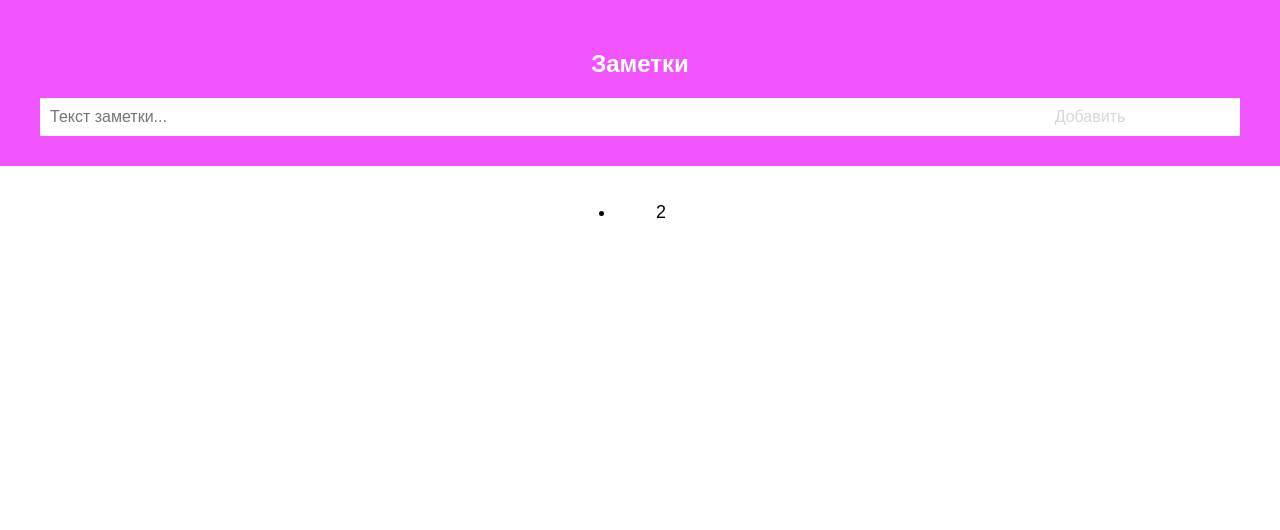
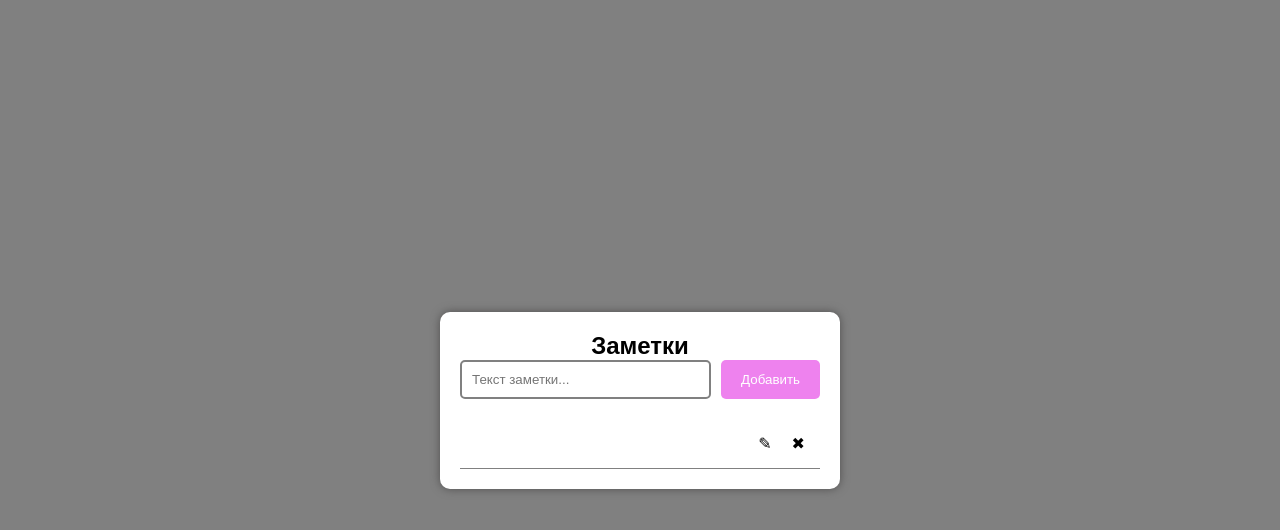
Before and after one commit to UlianaSavi/TODO-editor, a plain HTML site: page index.html in a window 1280 px wide. Drawn offline with Linux system fonts and the light colour scheme.

Commit message:
implement genetaring todos

```diff
--- a/index.html
+++ b/index.html
@@ -9,10 +9,13 @@
 </head>
 
 <body>
+    <div class="container">
         <div id="header" class="header">
             <h2>Заметки</h2>
+            <form id="addForm" class="addForm" action="">
                 <input type="text" class="todoInp" placeholder="Текст заметки...">
-        <span onclick="add()" class="addBtn">Добавить</span>
+                <button type="submit" class="addBtn">Добавить</span>
+            </form>
         </div>
 
         <ul class="list">
@@ -21,8 +24,8 @@
                 <div class="btn">✎</div>
                 <div class="btn">✖</div>
             </li>
-        <li class="list__item">2</li>
         </ul>
+    </div>
 
     <script src="./src/index.js"></script>
 </body>
--- a/src/index.js
+++ b/src/index.js
@@ -1,14 +1,54 @@
-const todosList = [];
+const todosListValues = [];
+const addForm = document.getElementById("addForm");
+const todoInput = document.querySelector('.todoInp');
+const list = document.querySelector('.list');
 
-const add = (item) => {
-    todosList.push(item);
+addForm.addEventListener('submit', (e) => {
+    e.preventDefault();
+    const inputValue = todoInput.value;
+    todoInput.value = '';
+    if (inputValue) {
+        addItem(inputValue)
+    }
+});
+
+
+const addItem = (item) => {
+    todosListValues.push(item);
+    generateList();
 }
 
-my_element.addEventListener("click", function (e) {
-    console.log(this.className); // logs the className of my_element
-    console.log(e.currentTarget === this); // logs `true`
-});
+const editItem = (item) => {
+    todosListValues.push(item);
+}
 
-const generateList = (list) => {
+const deleteItem = (item) => {
+    todosListValues.filter((itemInArr) => itemInArr !== item)
+}
 
+const generateList = () => {
+    list.innerHTML = '';
+
+    todosListValues.forEach(item => {
+        const listItem = document.createElement('li');
+        listItem.classList.add('list__item');
+
+        const listItemText = document.createElement('div');
+        listItemText.classList.add('list__item__text');
+        listItemText.textContent = item;
+
+        const editBtn = document.createElement('div');
+        editBtn.classList.add('btn');
+        editBtn.textContent = '✎';
+
+        const deleteBtn = document.createElement('div');
+        deleteBtn.classList.add('btn');
+        deleteBtn.textContent = '✖';
+
+        listItem.appendChild(listItemText);
+        listItem.appendChild(editBtn);
+        listItem.appendChild(deleteBtn);
+
+        list.appendChild(listItem);
+    });
 }
--- a/src/style.css
+++ b/src/style.css
@@ -1,131 +1,100 @@
-*,
-*::before,
-*::after {
-    box-sizing: border-box;
-}
-
-body {
-    margin: 0;
-    font-family: sans-serif;
-}
-
-img,
-picture,
-video,
-canvas,
-svg {
-    display: block;
-    max-width: 100%;
-}
-
-.list {
-    margin: 0;
-    padding: 0;
-}
-
 :root {
     --simple-black: black;
     --simple-white: white;
     --simple-grey: grey;
-    --lite-violet: rgb(241, 83, 255);
-    --white-grey: rgb(216, 215, 215);
+    --lite-violet: violet;
+    --hover-violet: rgb(217, 93, 228);
     --dark-grey: rgb(80, 79, 79);
 }
 
-.list .list__item {
-    cursor: pointer;
-    position: relative;
-    padding: 12px 8px 12px 40px;
-    background: var(--simple-white);
-    font-size: 18px;
-    transition: 0.2s;
-    user-select: none;
+* {
+    margin: 0;
+    padding: 0;
+    box-sizing: border-box;
+    font-family: Arial, sans-serif;
 }
 
-.list .list__item:hover {
-    background: var(--simple-grey);
+body {
+    background-color: var(--simple-grey);
+    color: var(--simple-black);
+    display: flex;
+    justify-content: center;
+    align-items: center;
+    height: 100vh;
 }
 
-.list .list__item.checked {
-    background: var(--simple-grey);
-    color: var(--simple-white);
-    text-decoration: line-through;
+.container {
+    background-color: var(--simple-white);
+    padding: 20px;
+    border-radius: 10px;
+    box-shadow: 0 0 10px var(--dark-grey);
+    width: 400px;
 }
 
-.list .list__item.checked::before {
-    content: '';
-    position: absolute;
-    border-color: var(--simple-white);
-    border-style: solid;
-    border-width: 0 2px 2px 0;
-    top: 10px;
-    left: 16px;
-    transform: rotate(45deg);
-    height: 15px;
-    width: 7px;
+.header {
+    margin-bottom: 20px;
+    text-align: center;
 }
 
-.close {
-    position: absolute;
-    right: 0;
-    top: 0;
-    padding: 12px 16px 12px 16px;
+.addForm {
+    display: flex;
+    gap: 10px;
 }
 
-.close:hover {
+.todoInp {
+    flex: 1;
+    padding: 10px;
+    border: 2px solid var(--simple-grey);
+    border-radius: 5px;
+    outline: none;
+}
+
+.addBtn {
+    background-color: var(--lite-violet);
+    color: var(--simple-white);
+    border: none;
+    padding: 10px 20px;
+    border-radius: 5px;
+    cursor: pointer;
+    transition: background-color 0.3s;
+}
+
+.addBtn:hover {
+    background-color: var(--hover-violet);
+}
+
+.list {
+    list-style-type: none;
+    margin-top: 20px;
+}
+
+.list__item {
+    display: flex;
+    justify-content: space-between;
+    align-items: center;
+    padding: 10px;
+    border-bottom: 1px solid var(--simple-grey);
+    transition: background-color 0.3s;
+}
+
+.list__item:hover {
+    background-color: var(--hover-violet);
+    color: var(--simple-white);
+}
+
+.list__item__text {
+    flex: 1;
+}
+
+.btn {
+    cursor: pointer;
+    margin-left: 10px;
+    padding: 5px;
+    border-radius: 5px;
+    transition: background-color 0.3s;
+}
+
+.btn:hover {
     background-color: var(--lite-violet);
     color: var(--simple-white);
 }
-
-.header {
-    background-color: var(--lite-violet);
-    padding: 30px 40px;
-    color: var(--simple-white);
-    text-align: center;
-}
-
-.header:after {
-    content: "";
-    display: table;
-    clear: both;
-}
-
-.todoInp {
-    margin: 0;
-    border: none;
-    border-radius: 0;
-    width: 75%;
-    padding: 10px;
-    float: left;
-    font-size: 16px;
-}
-
-.btn {
-    padding: 10px;
-    width: 25%;
-    background: var(--simple-white);
-    color: #555;
-    float: left;
-    text-align: center;
-    font-size: 16px;
-    cursor: pointer;
-    transition: 0.3s;
-    border-radius: 0;
-}
-
-.addBtn {
-    padding: 10px;
-    width: 25%;
-    background: var(--simple-white);
-    color: var(--white-grey);
-    float: left;
-    text-align: center;
-    font-size: 16px;
-    cursor: pointer;
-    transition: 0.3s;
-    border-radius: 0;
-}
-
-.addBtn:hover {
-    background-color: var(--simple-grey);
-}
```
Lines whose indentation alone changed are shown as unchanged.
